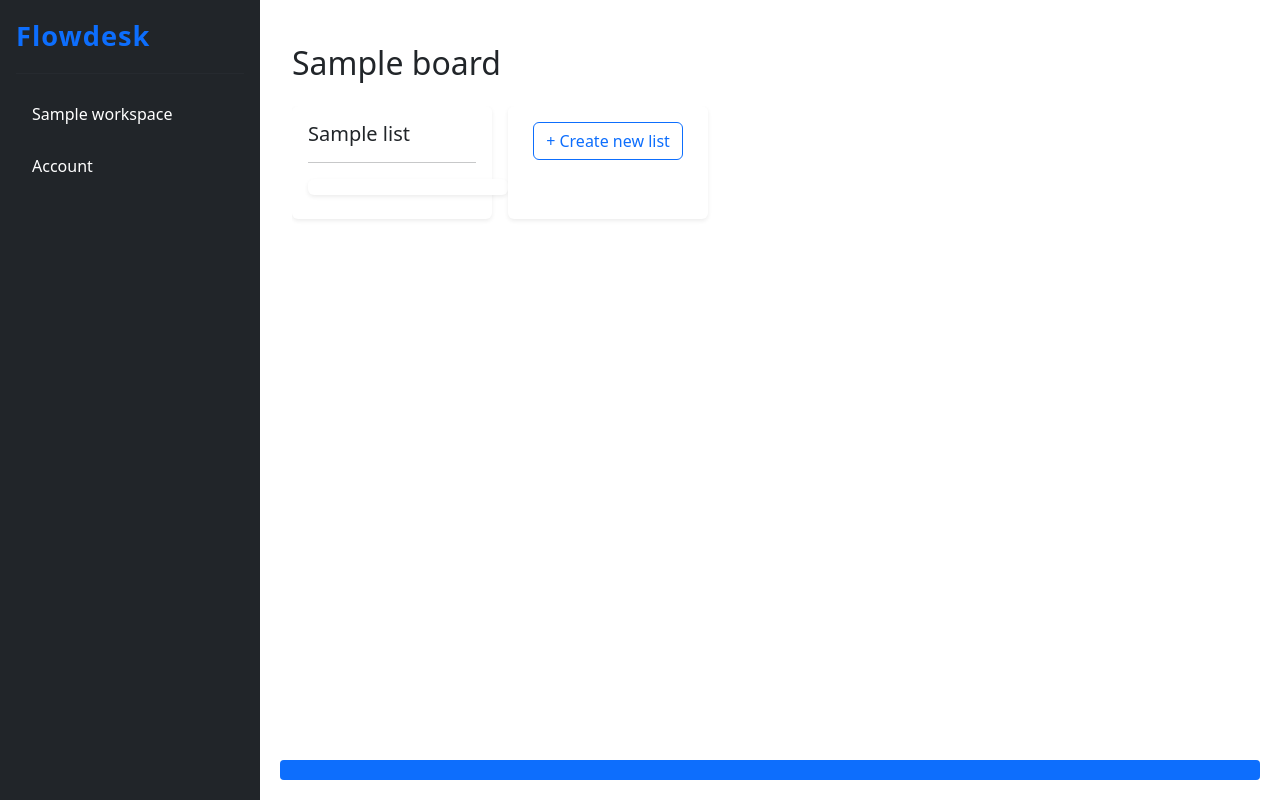
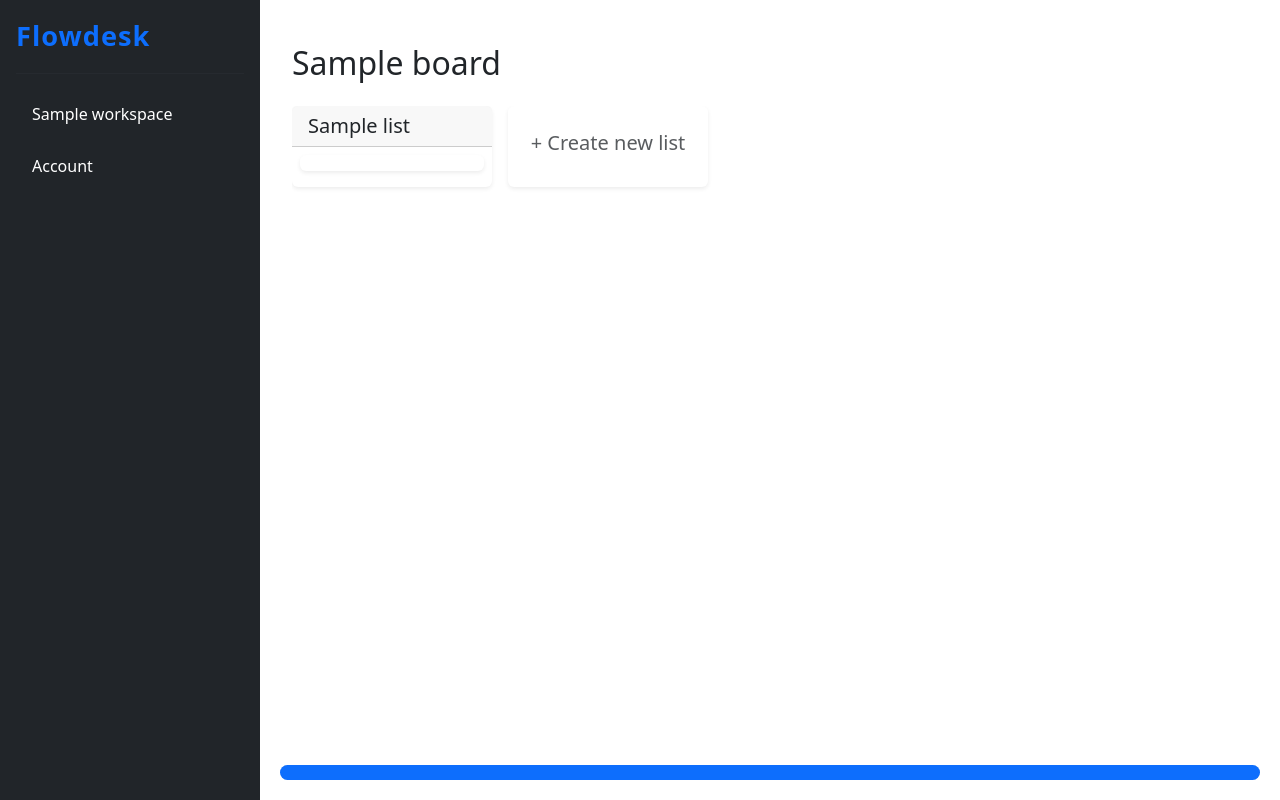
Before and after one commit to yagginov/flowdesk, a Django app: page /boards/1/ in a window 1280 px wide. Run offline with Django 5.2, Linux system fonts and the light colour scheme; a user stored in the database is signed in; tables that the repository leaves empty hold one stand-in row (values such as "Sample post").

Commit message:
fixed workspace detail view

```diff
--- a/static/css/styles.css
+++ b/static/css/styles.css
@@ -60,11 +60,10 @@
   margin-left: 260px;
 }
 
-.card {
+.card-list {
   min-width: 200px;
   max-width: 200px;
 }
-
 
 .lists-wrapper {
   width: calc(100vw - 320px);
@@ -89,17 +88,17 @@
   left: 280px;
   width: calc(100vw - 300px);
   appearance: none;
-  height: 20px;
+  height: 15px;
   background: #dee2e6;
-  border-radius: 4px;
+  border-radius: 15px;
   z-index: 1000;
 }
 
 .lists-scrollbar::-webkit-slider-thumb {
   appearance: none;
   width: var(--thumb-width);
-  height: 20px;
+  height: 15px;
   background: #0d6efd;
-  border-radius: 4px;
+  border-radius: 15px;
   cursor: grab;
 }
--- a/templates/base.html
+++ b/templates/base.html
@@ -22,16 +22,12 @@
       rel="stylesheet">
 </head>
 <body>
-  <div class="d-flex">
-    <div>
   {% block sidebar %}
     {% include "includes/sidebar.html" %}
   {% endblock %}
-    </div>
   <main>
     {% block content %}{% endblock %}
   </main>
-  </div>
   <script
       src="https://cdn.jsdelivr.net/npm/bootstrap@5.3.7/dist/js/bootstrap.bundle.min.js"
       integrity="sha384-ndDqU0Gzau9qJ1lfW4pNLlhNTkCfHzAVBReH9diLvGRem5+R9g2FzA8ZGN954O5Q"
--- a/templates/flowdesk/board_detail.html
+++ b/templates/flowdesk/board_detail.html
@@ -3,15 +3,14 @@
 {% block content %}
 <div class="container-fluid mt-4">
   <h2 class="mb-4">{{ board.name }}</h2>
+
   <div class="lists-wrapper">
-    <div class="lists-scroll" id="lists-scroll">
-      <div class="d-flex flex-row gap-3 pb-3">
+    <div class="lists-scroll d-flex flex-row gap-3 pb-3" id="lists-scroll">
+
       {% for list in board.lists.all %}
-          <div class="card shadow-sm border-0">
-            <div class="card-body">
-              <h5 class="card-title">{{ list.name }}</h5>
-              <hr>
-              <div class="list-tasks">
+        <div class="card card-list shadow-sm border-0">
+          <h5 class="card-header">{{ list.name }}</h5>
+          <div class="list-tasks p-2">
             {% for task in list.tasks.all %}
               <div class="card mb-2 border-0 shadow-sm">
                 <div class="card-body py-2 px-3">
@@ -23,19 +22,19 @@
             {% endfor %}
           </div>
         </div>
+      {% endfor %}
+
+      <div class="card card-list shadow-sm border-0 text-center d-flex align-items-center justify-content-center">
+        <h5 class="card-title text-muted">+ Create new list</h5>
+        <a href="{% url 'flowdesk:list-create' board.pk %}" class="stretched-link"></a>
       </div>
-        {% endfor %}
-        <div class="card shadow-sm border-0 d-flex align-items-center justify-content-center">
-          <div class="card-body text-center">
-            <a href="{% url 'flowdesk:list-create' board.pk %}" class="btn btn-outline-primary w-100">+ Create new list</a>
-          </div>
+
     </div>
   </div>
 </div>
 
-  </div>
-</div>
 <input type="range" class="lists-scrollbar" id="lists-scrollbar">
+
 {% load static %}
 <script src="{% static 'js/lists_scroll.js' %}"></script>
 {% endblock %}
```
Also changed, not shown: templates/flowdesk/workspace_detail.html (+5 -6 lines). Lines whose indentation alone changed are shown as unchanged.
